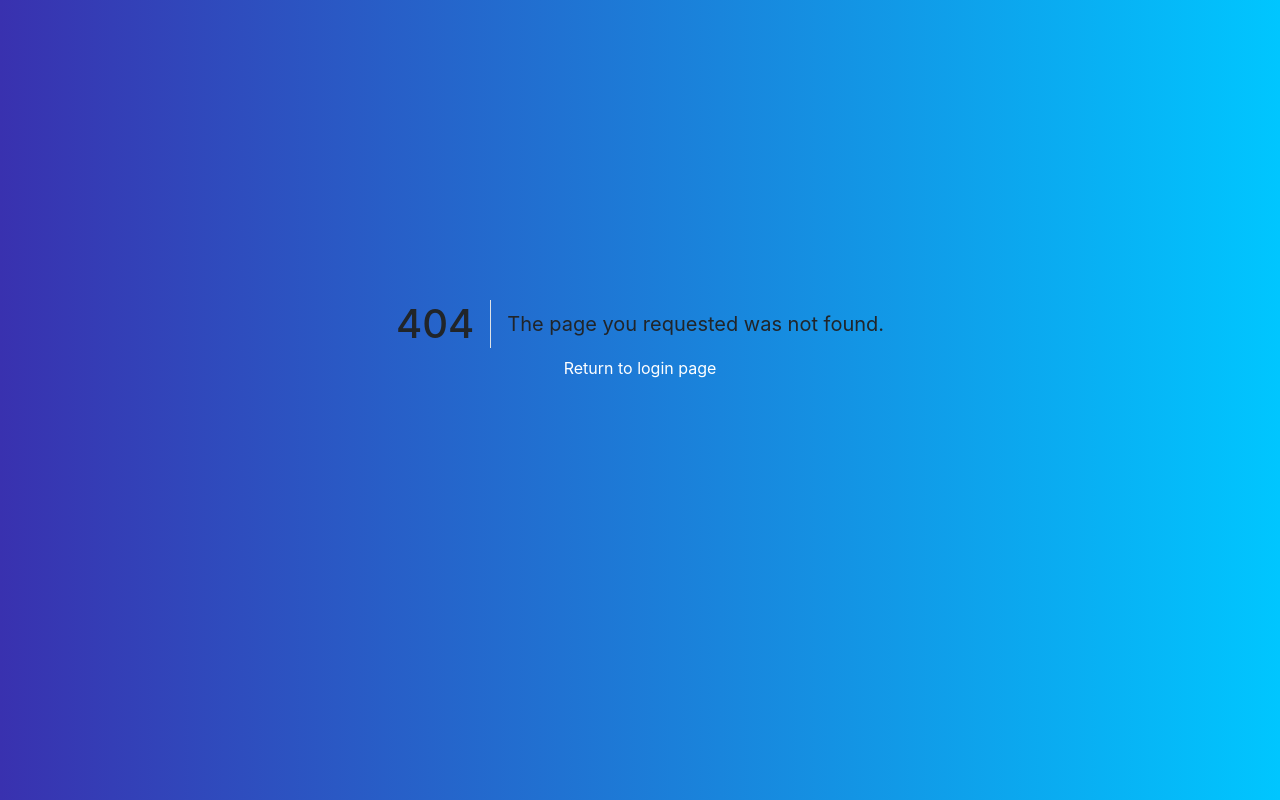
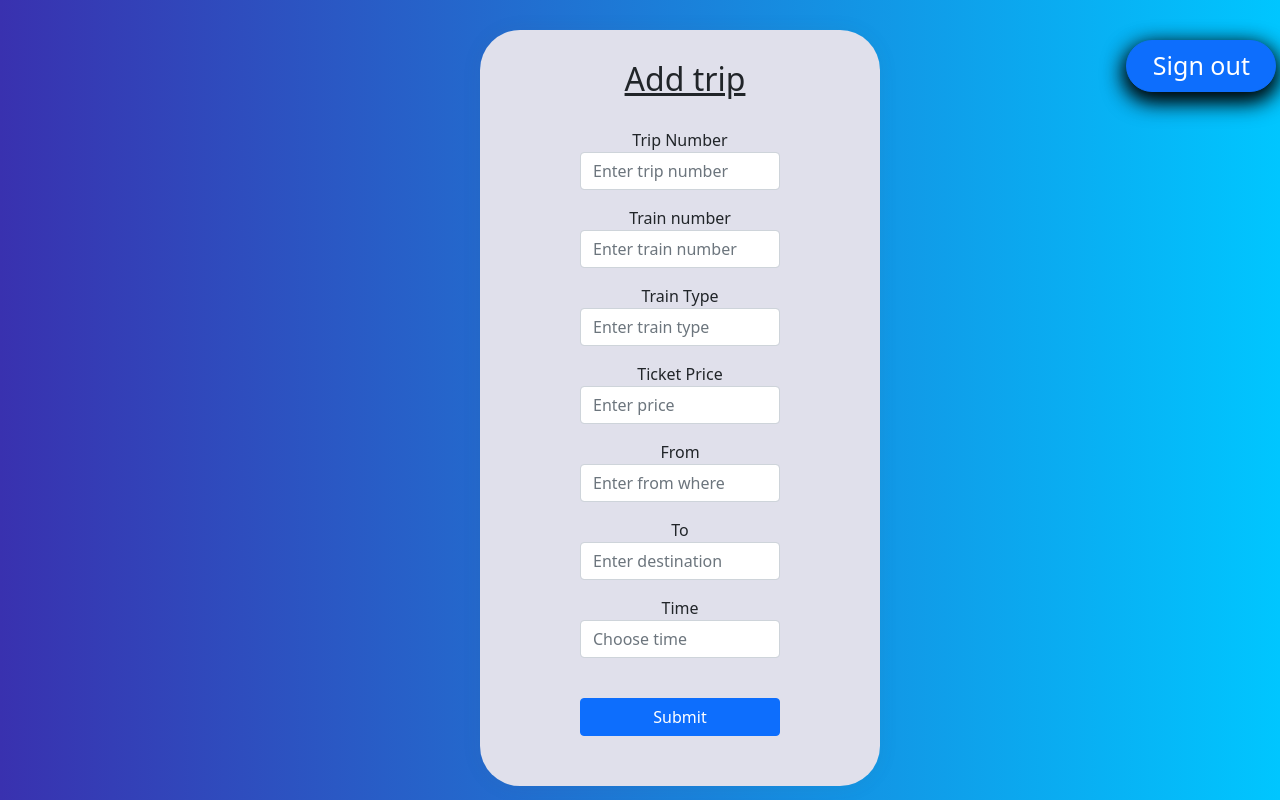
Before and after one commit to Nouran-saad/front-end-app, a React (Create React App) app: page /admin in a window 1280 px wide. Before the commit this address had no page. Shown: the top 800 px of the page. Built offline with nearby package versions, Linux system fonts and the light colour scheme; sample sign-in values are in the browser's storage.

Commit message:
Add admin page and local storage

```diff
--- a/src/App.js
+++ b/src/App.js
@@ -13,6 +13,7 @@ import Payment from "./components/pages/Payment";
 import MoreInfo from "./components/pages/MoreInfo";
 import Profile from "./components/pages/Profile";
 import Ticket from "./components/pages/Ticket";
+import Admin from "./components/pages/Admin";
 import ProtectedRouter from "./ProtectedRouter";
 
 function App() {
@@ -31,6 +32,7 @@ function App() {
           <ProtectedRouter exact path="/profile" component={Profile} />
           <ProtectedRouter exact path="/payment" component={Payment} />
           <ProtectedRouter exact path="/ticket" component={Ticket} />
+          <ProtectedRouter exact path="/admin" component={Admin} />
 
           {/*404 Page*/}
           <Route path="*">
--- /dev/null
+++ b/src/components/pages/Admin.js
@@ -0,0 +1,278 @@
+import React from "react";
+import { useHistory } from "react-router-dom";
+import { useState } from "react";
+import "../styles/login.css";
+import { Card } from "react-bootstrap";
+import axios from "axios";
+
+function Admin() {
+  const history = useHistory();
+  // use state hooks
+  const [invalidTrainNo, setInvalidTrainNo] = useState(false);
+  const [invalidTripNo, setInvalidTripNo] = useState(false);
+  const [invalidType, setInvalidType] = useState(false);
+  const [invalidPrice, setInvalidPrice] = useState(false);
+  const [invalidFrom, setInvalidFrom] = useState(false);
+  const [invalidTo, setInvalidTo] = useState(false);
+  const [invalidTime, setInvalidTime] = useState(false);
+
+  // return to login page
+  const signOut = (e) => {
+    e.preventDefault();
+    localStorage.setItem("isAuthenticated", "null");
+    history.push("/");
+  };
+
+  const submit = (e) => {
+    e.preventDefault();
+
+    let request = {
+      TrainNo: document.getElementById("trainNo").value,
+      TripNo: document.getElementById("tripNo").value,
+      TrainType: document.getElementById("trainType").value,
+      TicketPrice: document.getElementById("price").value,
+      From: document.getElementById("from").value,
+      To: document.getElementById("to").value,
+      Time: document.getElementById("time").value,
+    };
+    axios
+      .post("http://localhost:4000/admin", request)
+      .then((resp) => {
+        // to make sure all data is filled
+        if (resp.data.message === "Enter trip number") {
+          setInvalidTrainNo(false);
+          setInvalidTripNo(true);
+          setInvalidType(false);
+          setInvalidPrice(false);
+          setInvalidFrom(false);
+          setInvalidTo(false);
+          setInvalidTime(false);
+        } else if (resp.data.message === "Enter train number") {
+          setInvalidTrainNo(true);
+          setInvalidTripNo(false);
+          setInvalidType(false);
+          setInvalidPrice(false);
+          setInvalidFrom(false);
+          setInvalidTo(false);
+          setInvalidTime(false);
+        } else if (resp.data.message === "Enter train type") {
+          setInvalidTrainNo(false);
+          setInvalidTripNo(false);
+          setInvalidType(true);
+          setInvalidPrice(false);
+          setInvalidFrom(false);
+          setInvalidTo(false);
+          setInvalidTime(false);
+        } else if (resp.data.message === "Enter price") {
+          setInvalidTrainNo(false);
+          setInvalidTripNo(false);
+          setInvalidType(false);
+          setInvalidPrice(true);
+          setInvalidFrom(false);
+          setInvalidTo(false);
+          setInvalidTime(false);
+        } else if (resp.data.message === "Enter from where") {
+          setInvalidTrainNo(false);
+          setInvalidTripNo(false);
+          setInvalidType(false);
+          setInvalidFrom(true);
+          setInvalidTo(false);
+          setInvalidTime(false);
+        } else if (resp.data.message === "Enter destination") {
+          setInvalidTrainNo(false);
+          setInvalidTripNo(false);
+          setInvalidType(false);
+          setInvalidFrom(false);
+          setInvalidTo(true);
+          setInvalidTime(false);
+        } else if (resp.data.message === "Enter time") {
+          setInvalidTrainNo(false);
+          setInvalidTripNo(false);
+          setInvalidType(false);
+          setInvalidFrom(true);
+          setInvalidTo(false);
+          setInvalidTime(true);
+        } else if (resp.data.message === "Successful") {
+          const elem = document.createElement("p");
+          elem.innerHTML = `<p style="color:red; margin-top:20px">Your trip has ben successfully added</p>`;
+          document.getElementById("card").appendChild(elem);
+        }
+      })
+      .catch((err) => {
+        console.log(err);
+      });
+  };
+
+  return (
+    <div>
+      <div style={{ paddingBottom: "10px	" }}>
+        <form
+          onSubmit={(e) => {
+            signOut(e);
+          }}
+          style={{ marginLeft: "480px" }}
+        >
+          <Card
+            id="card"
+            style={{
+              borderRadius: "40px",
+              backgroundColor: "#e0e0eb",
+              marginTop: "30px",
+              width: "50%",
+              paddingRight: "100px",
+              paddingLeft: "100px",
+              paddingBottom: "50px",
+              marginBottom: "10px",
+            }}
+          >
+            <h2
+              style={{
+                marginTop: "30px",
+                marginBottom: "30px",
+                textDecoration: "underline",
+                marginLeft: "10px",
+              }}
+            >
+              Add trip
+            </h2>
+
+            <div className="form-group">
+              <label>Trip Number</label>
+              <input
+                id="tripNo"
+                type="number"
+                className="form-control"
+                placeholder="Enter trip number"
+                style={{ marginBottom: "10px" }}
+              />
+              {invalidTripNo ? (
+                <span style={{ color: "red" }}>Empty trip number</span>
+              ) : (
+                <p></p>
+              )}
+            </div>
+
+            <div className="form-group">
+              <label>Train number</label>
+              <input
+                id="trainNo"
+                type="number"
+                className="form-control"
+                placeholder="Enter train number"
+                style={{ marginBottom: "10px" }}
+              />
+              {invalidTrainNo ? (
+                <span style={{ color: "red" }}>Empty train number</span>
+              ) : (
+                <p></p>
+              )}
+            </div>
+
+            <div className="form-group">
+              <label>Train Type</label>
+              <input
+                id="trainType"
+                type="text"
+                className="form-control"
+                placeholder="Enter train type"
+                style={{ marginBottom: "10px" }}
+              />
+              {invalidType ? (
+                <span style={{ color: "red" }}>Empty train type</span>
+              ) : (
+                <p></p>
+              )}
+            </div>
+
+            <div className="form-group">
+              <label>Ticket Price</label>
+              <input
+                id="price"
+                type="price"
+                className="form-control"
+                placeholder="Enter price"
+                style={{ marginBottom: "10px" }}
+              />
+              {invalidPrice ? (
+                <span style={{ color: "red" }}>Empty price</span>
+              ) : (
+                <p></p>
+              )}
+            </div>
+
+            <div className="form-group">
+              <label>From</label>
+              <input
+                id="from"
+                type="text"
+                className="form-control"
+                placeholder="Enter from where"
+                style={{ marginBottom: "10px" }}
+              />
+              {invalidFrom ? (
+                <span style={{ color: "red" }}>Empty from</span>
+              ) : (
+                <p></p>
+              )}
+            </div>
+            <div className="form-group">
+              <label>To</label>
+              <input
+                id="to"
+                type="place"
+                className="form-control"
+                placeholder="Enter destination"
+                style={{ marginBottom: "10px" }}
+              />
+              {invalidTo ? (
+                <span style={{ color: "red" }}>Empty destination</span>
+              ) : (
+                <p></p>
+              )}
+            </div>
+            <div className="form-group">
+              <label>Time</label>
+              <input
+                id="time"
+                type="text"
+                className="form-control"
+                placeholder="Choose time"
+                style={{ marginBottom: "10px" }}
+              />
+              {invalidTime ? (
+                <span style={{ color: "red" }}>Empty time</span>
+              ) : (
+                <p></p>
+              )}
+            </div>
+            <br></br>
+            <button type="submit" className="btn btn-primary" onClick={submit}>
+              Submit
+            </button>
+          </Card>
+        </form>
+      </div>
+      <button
+        type="submit"
+        onClick={signOut}
+        className="btn btn-primary"
+        style={{
+          width: "150px",
+          fontSize: "25px",
+          position: "absolute",
+          left: 0,
+          top: 0,
+          marginTop: "5vh",
+          marginLeft: "88vw",
+          boxShadow:
+            "0 8px 25px 0 rgba(0,0,0,0.9), 0 6px 20px 0 rgba(0,0,0,0.9)",
+          borderRadius: "40px",
+        }}
+      >
+        Sign out
+      </button>
+    </div>
+  );
+}
+
+export default Admin;
--- a/src/components/pages/Login.js
+++ b/src/components/pages/Login.js
@@ -5,7 +5,7 @@ import { Card } from "react-bootstrap";
 import axios from "axios";
 // use hooks
 import { useHistory } from "react-router-dom";
-import { useState } from "react";
+import { useState} from "react";
 // import login style file
 import "../styles/login.css";
 
@@ -14,7 +14,9 @@ function Login() {
   // use state hooks
   const [invalidUser, setInvalidUser] = useState(false);
   const [invalidPass, setInvalidPass] = useState(false);
+  localStorage.clear();
   localStorage.setItem("isAuthenticated","null");
+
 
   // when click login
   const routeChange = (e) => {
@@ -23,18 +25,27 @@ function Login() {
       username: document.getElementById("username_input").value,
       password: document.getElementById("pass_input").value,
     };
+
     // to verify user authentication
     axios
       .post("http://localhost:4000/login", request)
       .then((resp) => {
+
+        if (resp.data.message === "Admin") {
+          window.localStorage.setItem("isAuthenticated", "true");
+          let path = "/admin";
+          history.push(path);
+        }
+
         if (resp.data.message === "Successful login") {
           window.localStorage.setItem("isAuthenticated", "true");
           let path = "/trains";
           var request = {
             username: document.getElementById("username_input").value,
           };
-          var info = {};
-          history.push(path, { request, info });
+          localStorage.setItem('userDetails', JSON.stringify(request));
+          localStorage.setItem('tripInfo', JSON.stringify({}));
+          history.push(path);
         }
         if (resp.data.message === "User not found") {
           setInvalidUser(true);
@@ -48,6 +59,7 @@ function Login() {
       .catch((err) => {
         console.log(err);
       });
+
   };
 
   return (
--- a/src/components/pages/MoreInfo.js
+++ b/src/components/pages/MoreInfo.js
@@ -1,6 +1,5 @@
 import React from "react";
 import { useEffect, useState } from "react";
-import { useLocation } from "react-router-dom";
 import { Card } from "react-bootstrap";
 // import images to display
 import logo from "../images/roundedtrain.png";
@@ -16,15 +15,12 @@ function MoreInfo() {
   const [trips, setArrayTrips] = useState([]);
   const [isChanged, setIsChanged] = useState(false);
 
-  const location = useLocation();
-  const { request, info } = location.state;
-  console.log(request);
 
   useEffect(() => {
     function getData() {
       // to get all trips available
       axios
-        .post("http://localhost:4000/moreInfo")
+        .get("http://localhost:4000/moreInfo")
         .then((resp) => {
           setArrayTrips(resp.data);
           console.log(trips);
@@ -40,7 +36,7 @@ function MoreInfo() {
 
   return (
     <div>
-      <MyNav user={{ request, info }} />
+      <MyNav/>
       <h1 style={{ marginTop: "60px", marginLeft: "60px" }}>Trips Details</h1>
 
       {isChanged ? (
--- a/src/components/pages/MyNav.js
+++ b/src/components/pages/MyNav.js
@@ -3,9 +3,7 @@ import { Card } from "react-bootstrap";
 import { Link } from "react-router-dom";
 import logo44 from "../images/trainLogo.png";
 
-const myNav = (props) => {
-  // to access the needed details
-  const { request, info } = props.user;
+const myNav = () => {
 
   return (
     <div>
@@ -24,7 +22,7 @@ const myNav = (props) => {
                   }}
                   to={{
                     pathname: "/trains",
-                    state: { request, info },
+
                   }}
                 >
                   Trains
@@ -41,7 +39,6 @@ const myNav = (props) => {
                   }}
                   to={{
                     pathname: "/moreInfo",
-                    state: { request, info },
                   }}
                 >
                   More Info
@@ -58,7 +55,6 @@ const myNav = (props) => {
                   }}
                   to={{
                     pathname: "/profile",
-                    state: { request, info },
                   }}
                 >
                   Profile
--- a/src/components/pages/Payment.js
+++ b/src/components/pages/Payment.js
@@ -1,15 +1,14 @@
 import React from "react";
 import "../styles/payment.css";
 import { useHistory } from "react-router-dom";
-import { useLocation } from "react-router-dom";
 import { useState, useEffect } from "react";
 import axios from "axios";
 
 function Payment() {
   const history = useHistory();
 
-  const { state } = useLocation();
-  const { request, info } = state;
+  var request=JSON.parse(localStorage.getItem('userDetails'));
+  var info=JSON.parse(localStorage.getItem('tripInfo'));
   const [isReturn, setIsReturn] = useState(true);
   const [method, setMethod] = useState("paypal");
 
@@ -59,7 +58,8 @@ function Payment() {
           var ticketInfo = resp.data;
           console.log(resp.data);
           let path = "/ticket";
-          history.push(path, { request, info, ticketInfo });
+          localStorage.setItem('ticketInfo', JSON.stringify(ticketInfo));
+          history.push(path);
         })
         .catch((err) => {
           console.log(err);
--- a/src/components/pages/Profile.js
+++ b/src/components/pages/Profile.js
@@ -2,7 +2,6 @@ import React from "react";
 
 import { Table } from "react-bootstrap";
 import { Card } from "react-bootstrap";
-import { useLocation } from "react-router-dom";
 import { Link } from "react-router-dom";
 import { useEffect, useState } from "react";
 
@@ -15,11 +14,14 @@ import axios from "axios";
 import Footer from "./Footer";
 
 function Profile() {
-  const location = useLocation();
-  var { request, info } = location.state;
 
+
+  var request=JSON.parse(localStorage.getItem('userDetails'));
+  var info=JSON.parse(localStorage.getItem('tripInfo'));
+
+  console.log(request);
   const username = request.username;
-  console.log(request);
+  console.log(JSON.parse(localStorage.getItem('ticketInfo')));
   console.log(info);
 
   const [email, setEmail] = useState("");
@@ -27,6 +29,7 @@ function Profile() {
   const [isChanged, setIsChanged] = useState(false);
   const [isBooked, setIsBooked] = useState(false);
   const [isReturn, setIsReturn] = useState(false);
+
 
   useEffect(() => {
     function getData() {
--- a/src/components/pages/Ticket.js
+++ b/src/components/pages/Ticket.js
@@ -1,5 +1,5 @@
 import React from "react";
-import { useLocation } from "react-router-dom";
+
 import { useHistory } from "react-router-dom";
 import { useEffect, useState } from "react";
 
@@ -11,8 +11,12 @@ import logo from "../images/qrcode.png";
 
 function Ticket() {
   const history = useHistory();
-  const { state } = useLocation();
-  const { request, info, ticketInfo } = state;
+
+  var request=JSON.parse(localStorage.getItem('userDetails'));
+  var info=JSON.parse(localStorage.getItem('tripInfo'));
+  var ticketInfo=JSON.parse(localStorage.getItem('ticketInfo'));
+
+
   console.log(request, info);
 
   const [isReturn, setIsReturn] = useState(true);
@@ -38,7 +42,7 @@ function Ticket() {
   }, []);
   const routeChange = () => {
     let path = "/trains";
-    history.push(path, { request, info });
+    history.push(path);
   };
 
   return (
--- a/src/components/pages/Trains.js
+++ b/src/components/pages/Trains.js
@@ -3,7 +3,6 @@ import React from "react";
 
 import { useState } from "react";
 import { useHistory } from "react-router-dom";
-import { useLocation } from "react-router-dom";
 
 import "react-datepicker/dist/react-datepicker.css";
 import DatePicker from "react-datepicker";
@@ -34,13 +33,6 @@ function Trains() {
   const [isNotAvailable, setIsNotAvailable] = useState(false);
 
   const history = useHistory();
-  const { state } = useLocation();
-  const { request, info } = state;
-  const username = request.username;
-  console.log(username);
-  console.log(request);
-  console.log(info);
-  //localStorage.setItem("request2",request);
 
 // return to login page
   const signOut=()=>{
@@ -118,7 +110,7 @@ function Trains() {
       }
 
       const request = {
-        username: username,
+        username: JSON.parse(localStorage.getItem('userDetails')).username,
         seat_no: 26,
         cart_number: 5,
         startDate: startDate,
@@ -135,11 +127,12 @@ function Trains() {
         .then((resp) => {
           var info = resp.data;
           console.log(info);
-// make sure that there are comptaible trips with the user requested details
-
+          // make sure that there are comptaible trips with the user requested details
           if (info.tripNoStart !== "no" && info.tripNoReturn !== "no") {
             let path = "/payment";
-            history.push(path, { request, info });
+            localStorage.setItem('userDetails', JSON.stringify(request));
+            localStorage.setItem('tripInfo', JSON.stringify(info));
+            history.push(path);
           }
           else{
             setIsNotAvailable(true);
@@ -168,7 +161,7 @@ function Trains() {
 
   return (
     <div>
-      <MyNav user={{ request, info }} />
+      <MyNav />
 
       <div
         style={{
```
Also changed, not shown: public/manifest.json (added).
